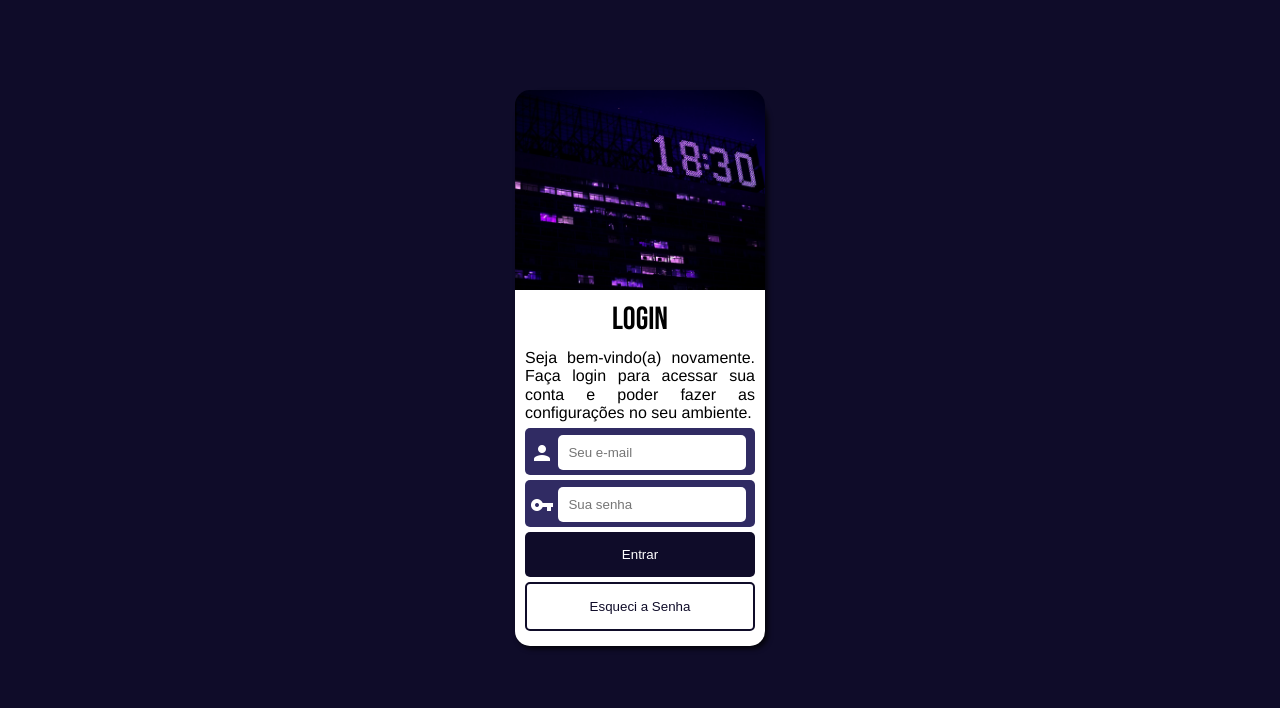
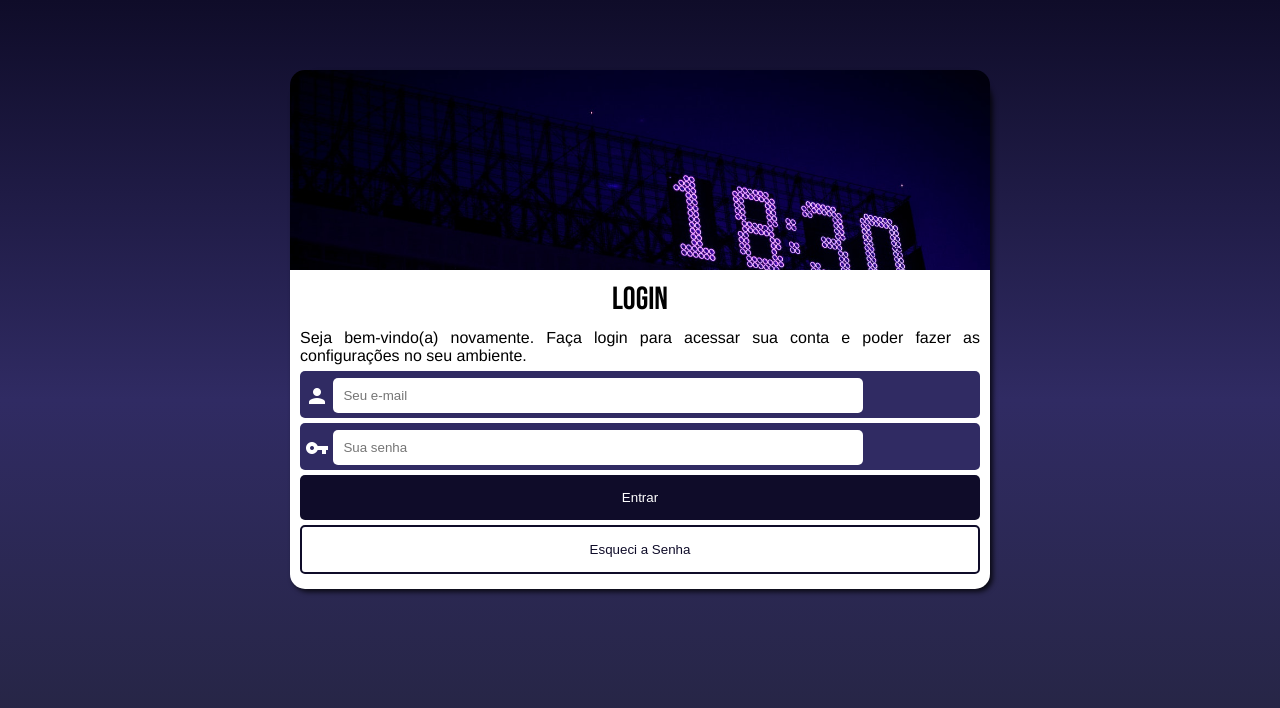
Before and after one commit to gutoPsilva/Projeto-Login, a plain HTML site: page index.html in a window 1280 px wide. Drawn offline with nearby package versions, Linux system fonts and the light colour scheme.

Commit message:
inicio MQ

```diff
--- a/estilos/media-query.css
+++ b/estilos/media-query.css
@@ -1,6 +1,17 @@
 @charset "UTF-8";
 
-/*
-height: 100vh; pro gradiente n ficar cagado
-background-image: linear-gradient(to bottom, var(--degradeC1), var(--degradeC2), var(--degradeC3));
-*/
+/* Qql tela acima de 769px*/
+@media screen and (min-width: 769px) {
+    html{
+        background-image: linear-gradient(to bottom, var(--priCor), var(--segCor), var(--terCor));
+    }
+
+    main{
+        width: 700px;
+    }
+
+    section#sectionBack{
+        width: 700px;
+        background-position: top center;
+    }
+}
--- a/estilos/style.css
+++ b/estilos/style.css
@@ -29,7 +29,7 @@ html{
 main{
     width: 250px;
     margin: auto;
-    margin-top: 90px;
+    margin-top: 70px;
     background-color: #FFFFFF;
     border-radius: 30px 30px 15px 15px; /* pra esconder aresta sobresaindo da img*/
     box-shadow: 3px 3px 5px rgba(0, 0, 0, 0.747);
```
Also changed, not shown: index.html (+0 -1 lines).
